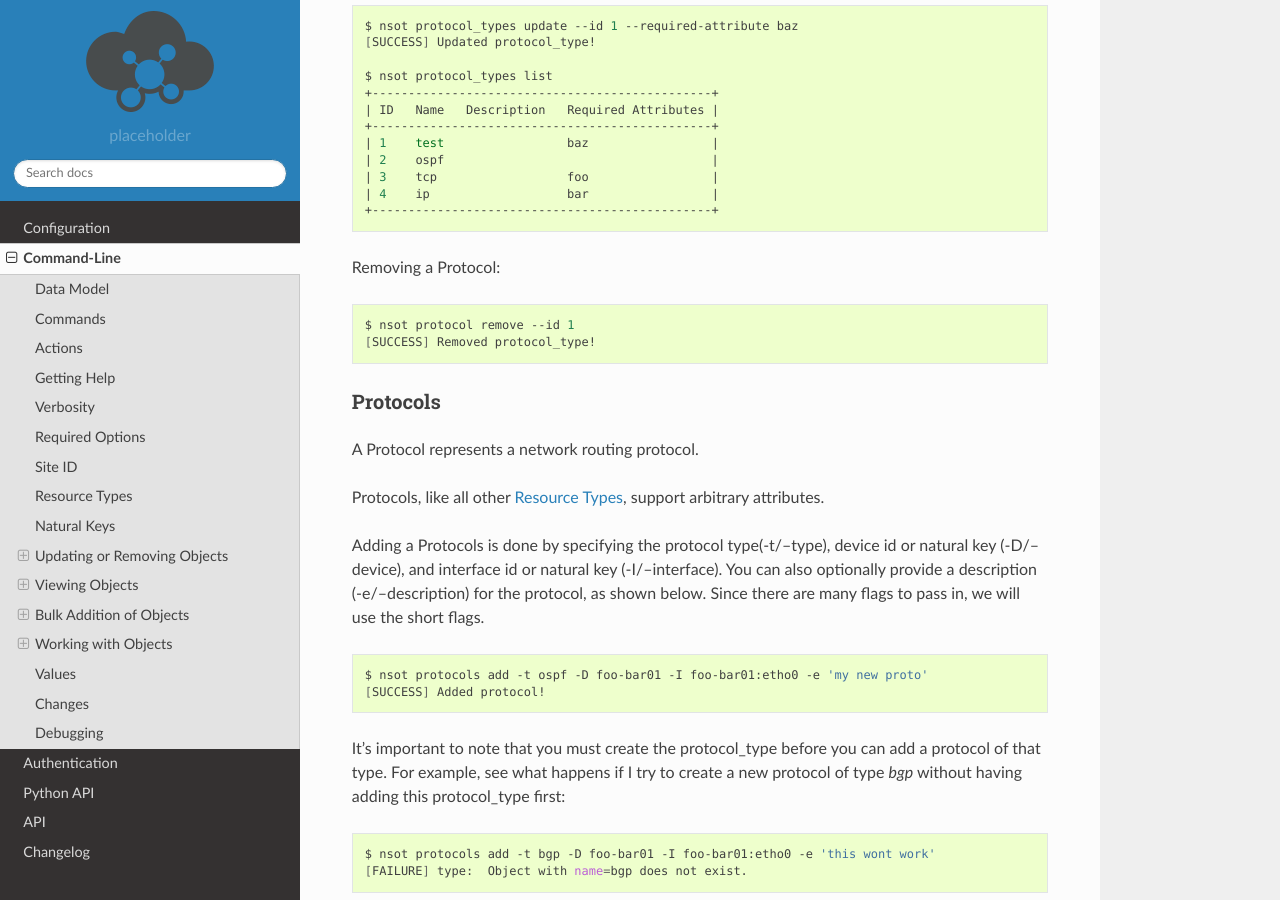
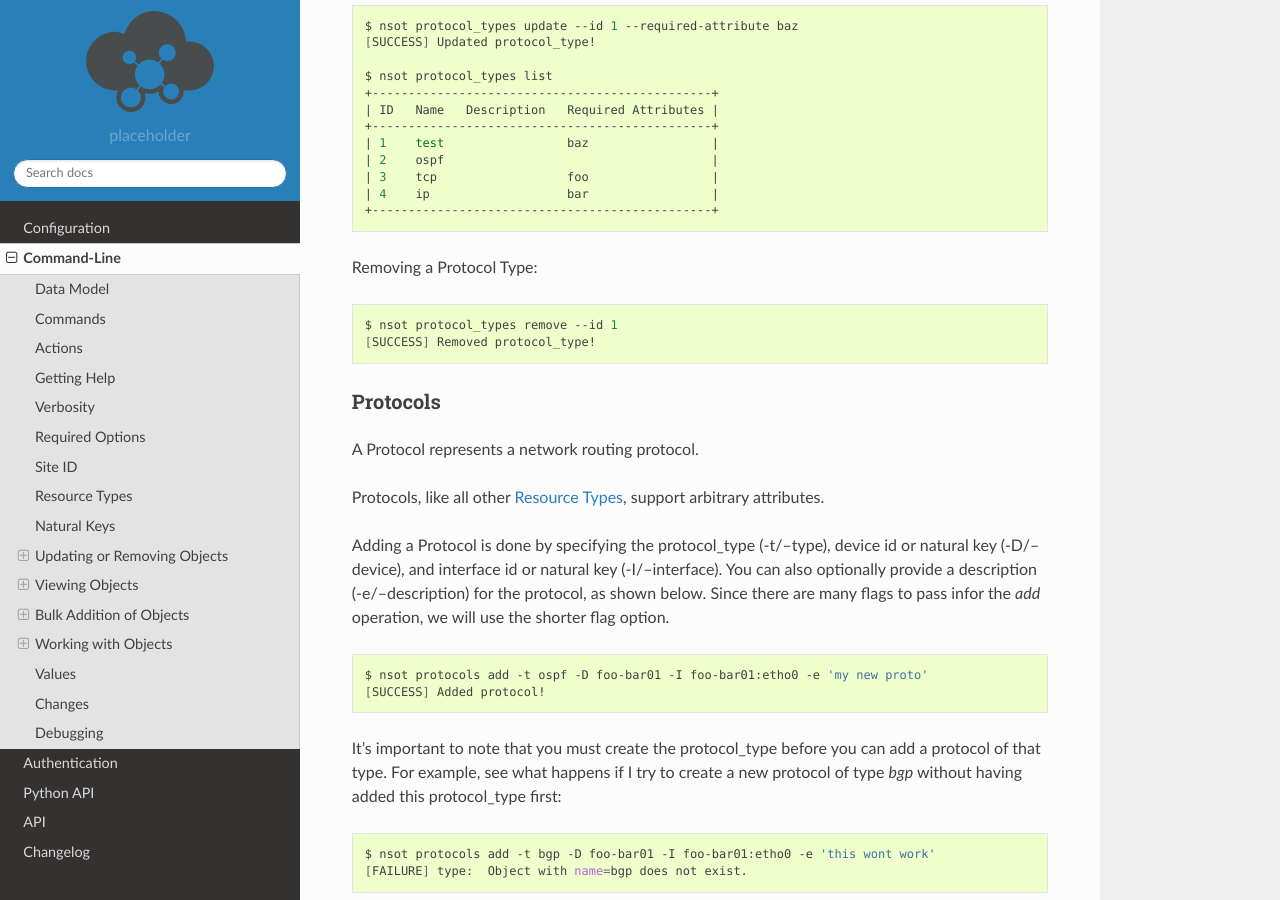
Before and after one commit to dropbox/pynsot, a Sphinx documentation site: the page built from docs/cli.rst, in a window 1280 px wide and 900 px high, scrolled down 29501 px. Built offline with Sphinx 7.4.7 and the Read the Docs theme 2.0.0, drawn with Linux system fonts in a browser that asks for light colours.

Commit message:
Fixing some typos.

```diff
--- a/docs/cli.rst
+++ b/docs/cli.rst
@@ -1625,11 +1625,11 @@ You can add required-attributes to a protocol_type that has already been created
     | 4    ip                   bar                 |
     +-----------------------------------------------+
 
-Removing a Protocol:
-
-.. code-block:: bash
-
-    $ nsot protocol remove --id 1
+Removing a Protocol Type:
+
+.. code-block:: bash
+
+    $ nsot protocol_types remove --id 1
     [SUCCESS] Removed protocol_type!
 
 
@@ -1640,14 +1640,14 @@ A Protocol represents a network routing protocol.
 
 Protocols, like all other :ref:`resource_types`, support arbitrary attributes.
 
-Adding a Protocols is done by specifying the protocol type(-t/--type), device id or natural key (-D/--device), and interface id or natural key (-I/--interface). You can also optionally provide a description (-e/--description) for the protocol, as shown below. Since there are many flags to pass in, we will use the short flags.
+Adding a Protocol is done by specifying the protocol_type (-t/--type), device id or natural key (-D/--device), and interface id or natural key (-I/--interface). You can also optionally provide a description (-e/--description) for the protocol, as shown below. Since there are many flags to pass infor the `add` operation, we will use the shorter flag option.
 
 .. code-block:: bash
 
     $ nsot protocols add -t ospf -D foo-bar01 -I foo-bar01:etho0 -e 'my new proto'
     [SUCCESS] Added protocol!
 
-It's important to note that you must create the :ref:`protocol_type` before you can add a protocol of that type. For example, see what happens if I try to create a new protocol of type `bgp` without having adding this protocol_type first:
+It's important to note that you must create the :ref:`protocol_type` before you can add a protocol of that type. For example, see what happens if I try to create a new protocol of type `bgp` without having added this protocol_type first:
 
 .. code-block:: bash
 
```
Also changed, not shown: other parts of docs/cli.rst (+1 -1 lines).
